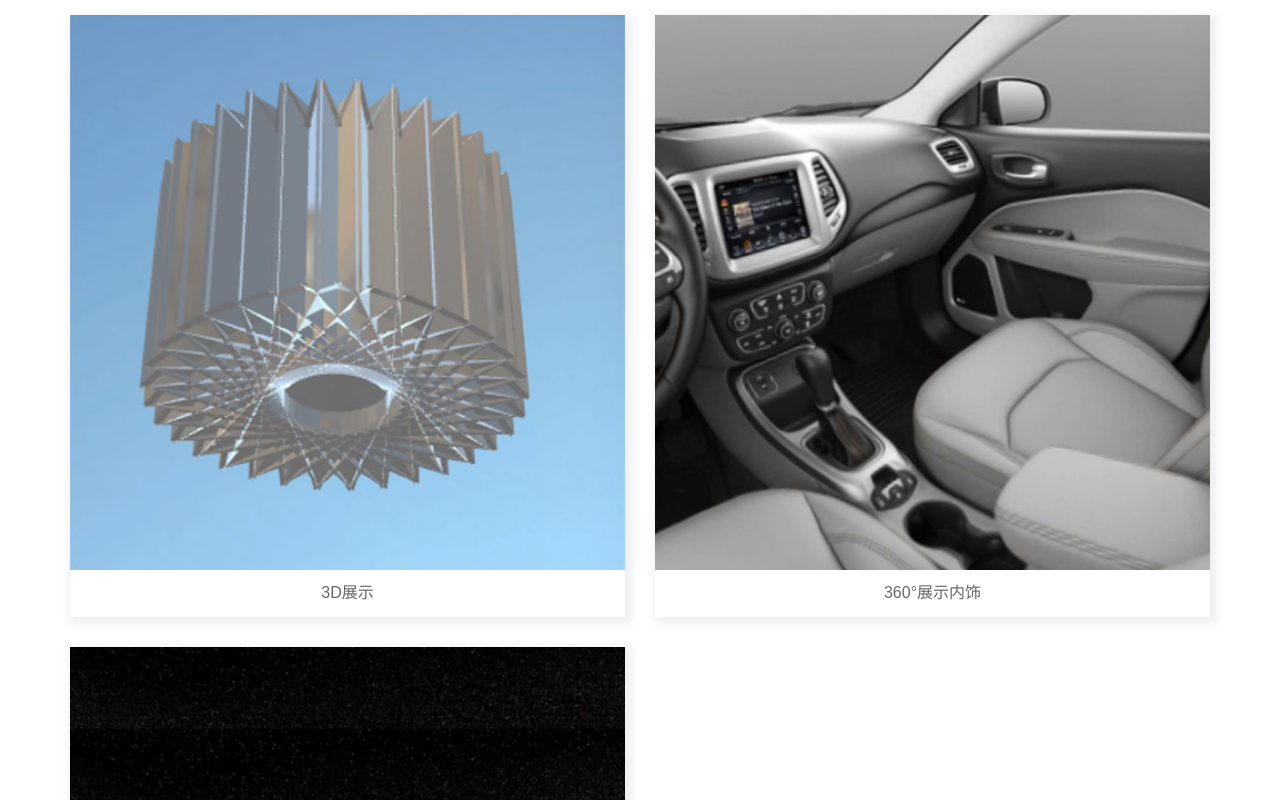
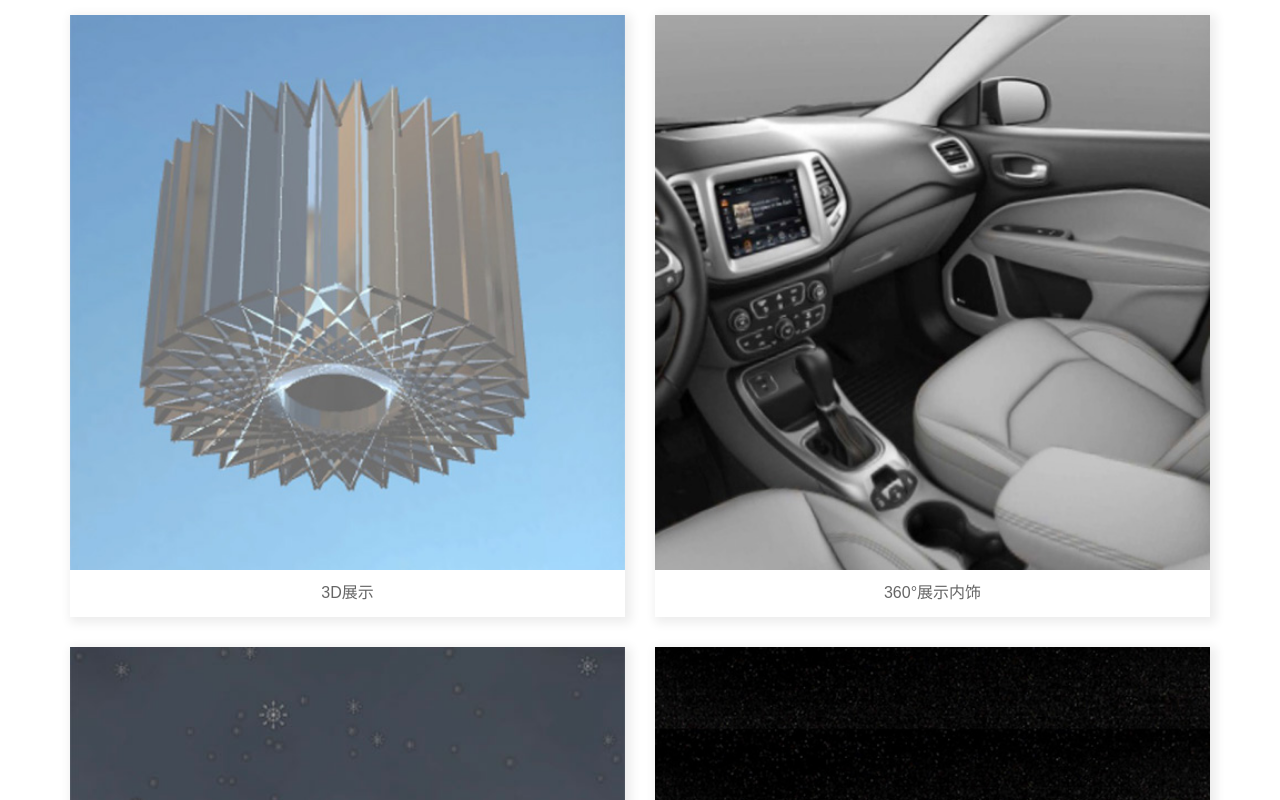
Before and after one commit to ynlzc/3D, a plain HTML site: page index.html in a window 1280 px wide. Drawn offline with Linux system fonts and the light colour scheme.

Commit message:
no message

```diff
--- a/index.html
+++ b/index.html
@@ -1 +1 @@
-<!DOCTYPE html><!DOCTYPE html><html><head><meta charset="utf-8"><meta name="viewport" content="width=device-width,initial-scale=1,minimum-scale=1,maximum-scale=1,user-scalable=no"><meta name="format-detection" content="telephone=no"><title>3D项目列表</title><link rel="stylesheet" href="css/allindex.min.css"></head><body><div id="index" class="container"><div class="listbox"><div class="row"><div class="col-xs-12 col-sm-6 col-md-6"><div class="listone" data-url="OBJ"><div class="imgs"><img src="img/index/OBJ.jpg" alt=""></div><div class="txtbox"><p>3D展示</p></div></div></div><div class="col-xs-12 col-sm-6 col-md-6"><div class="listone" data-url="360"><div class="imgs"><img src="img/index/360.jpg" alt=""></div><div class="txtbox"><p>360°展示内饰</p></div></div></div><div class="col-xs-12 col-sm-6 col-md-6"><div class="listone" data-url="solar"><div class="imgs"><img src="img/index/solar.jpg" alt=""></div><div class="txtbox"><p>太阳系</p></div></div></div></div></div></div><!--[if lt IE 9]><script src="js/html5shiv.min.js"></script><script src="js/respond.min.js"></script><![endif]--><script src="js/allindex.min.js"></script></body></html>
+<!DOCTYPE html><!DOCTYPE html><html><head><meta charset="utf-8"><meta name="viewport" content="width=device-width,initial-scale=1,minimum-scale=1,maximum-scale=1,user-scalable=no"><meta name="format-detection" content="telephone=no"><title>3D项目列表</title><link rel="stylesheet" href="css/allindex.min.css"></head><body><div id="index" class="container"><div class="listbox"><div class="row"><div class="col-xs-12 col-sm-6 col-md-6"><div class="listone" data-url="OBJ"><div class="imgs"><img src="img/index/OBJ.jpg" alt=""></div><div class="txtbox"><p>3D展示</p></div></div></div><div class="col-xs-12 col-sm-6 col-md-6"><div class="listone" data-url="360"><div class="imgs"><img src="img/index/360.jpg" alt=""></div><div class="txtbox"><p>360°展示内饰</p></div></div></div><div class="col-xs-12 col-sm-6 col-md-6"><div class="listone" data-url="snow"><div class="imgs"><img src="img/index/snow.jpg" alt=""></div><div class="txtbox"><p>下雪</p></div></div></div><div class="col-xs-12 col-sm-6 col-md-6"><div class="listone" data-url="solar"><div class="imgs"><img src="img/index/solar.jpg" alt=""></div><div class="txtbox"><p>太阳系</p></div></div></div></div></div></div><!--[if lt IE 9]><script src="js/html5shiv.min.js"></script><script src="js/respond.min.js"></script><![endif]--><script src="js/allindex.min.js"></script></body></html>
```
Also changed, not shown: img/index/snow.jpg (added).
